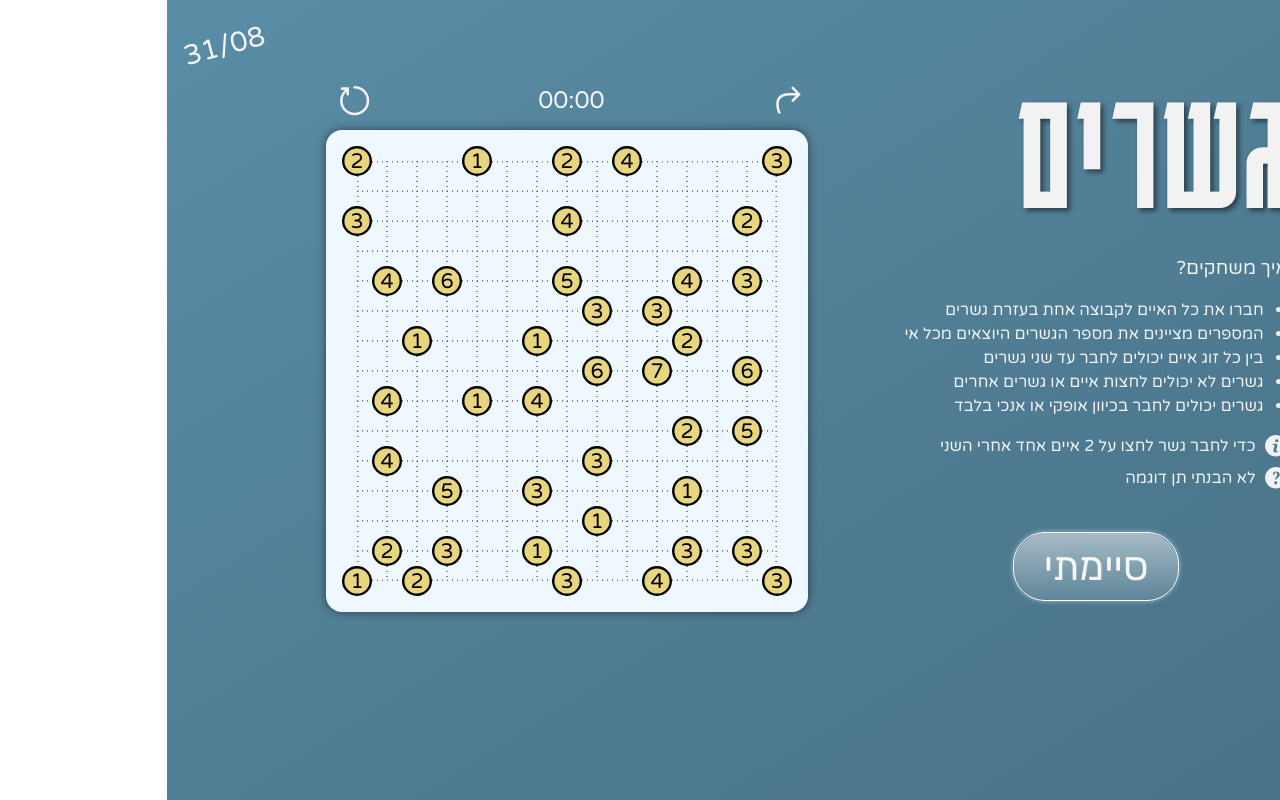
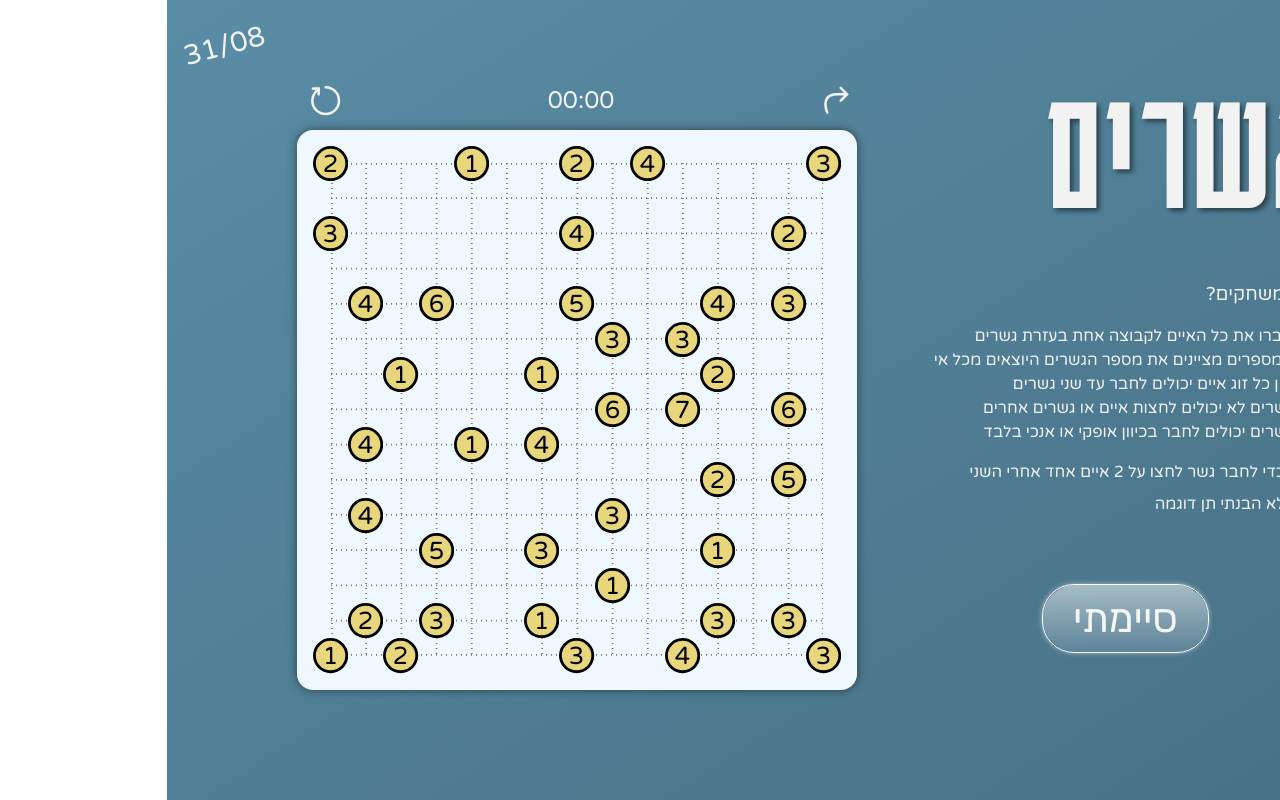
Before and after one commit to almogshoob/bridges, a React (Vite) app: page / in a window 1280 px wide. Built offline with nearby package versions, Linux system fonts and the light colour scheme.

Commit message:
enhance responsibility to enable full size utilization on different screen sizes

```diff
--- a/src/App.css
+++ b/src/App.css
@@ -17,7 +17,8 @@
   --bridge-color: hsl(25deg 70% 30%);
   --contrast-color: black;
 
-  --board-width: min(85vw, 450px);
+  /* on vertical screen */
+  --board-width: min(85vw, 500px);
 
   min-height: 100svh;
   font-size: 16px;
@@ -139,7 +140,7 @@
 .main-wrapper {
   display: grid;
   grid-template-areas: "title" "board" "done" "rules";
-  column-gap: 6rem;
+  column-gap: 6vw;
   margin-inline: auto;
   width: fit-content;
 }
@@ -405,8 +406,10 @@
   max-width: 55ch;
 }
 
-@media (width > 1000px) {
+@media (width > 950px) {
   .main-wrapper {
+    /* on wide screen, strech board vertically */
+    --board-width: min(50vw, 66vh);
     grid-template-areas: "title board" "rules board" "done board";
     padding: 1rem;
     padding-top: 5rem;
```
